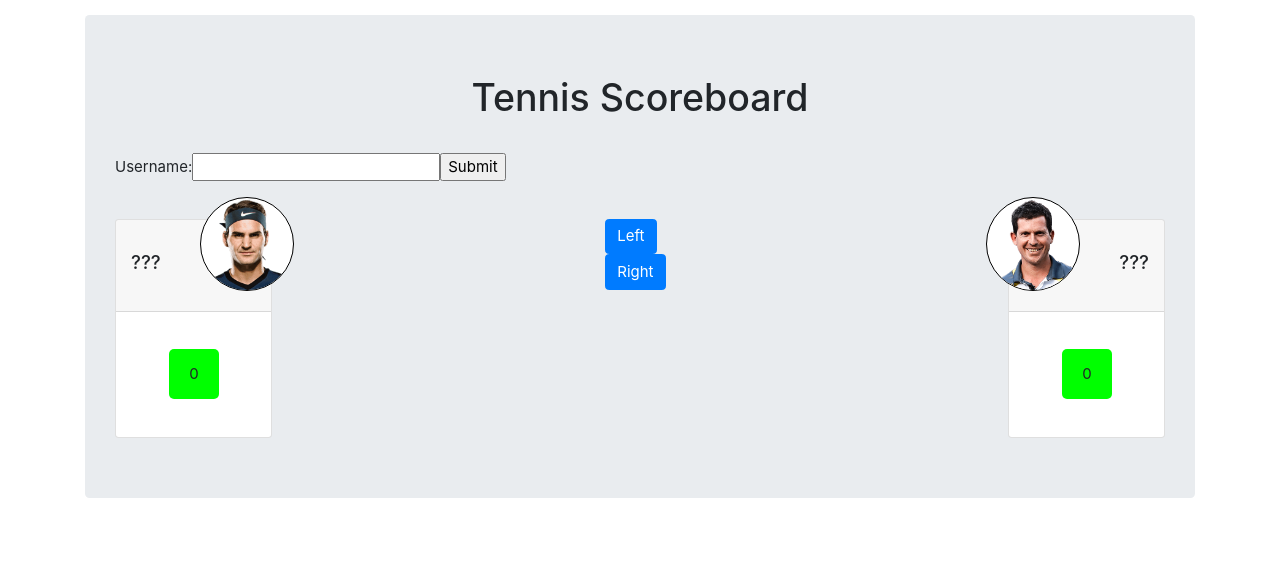
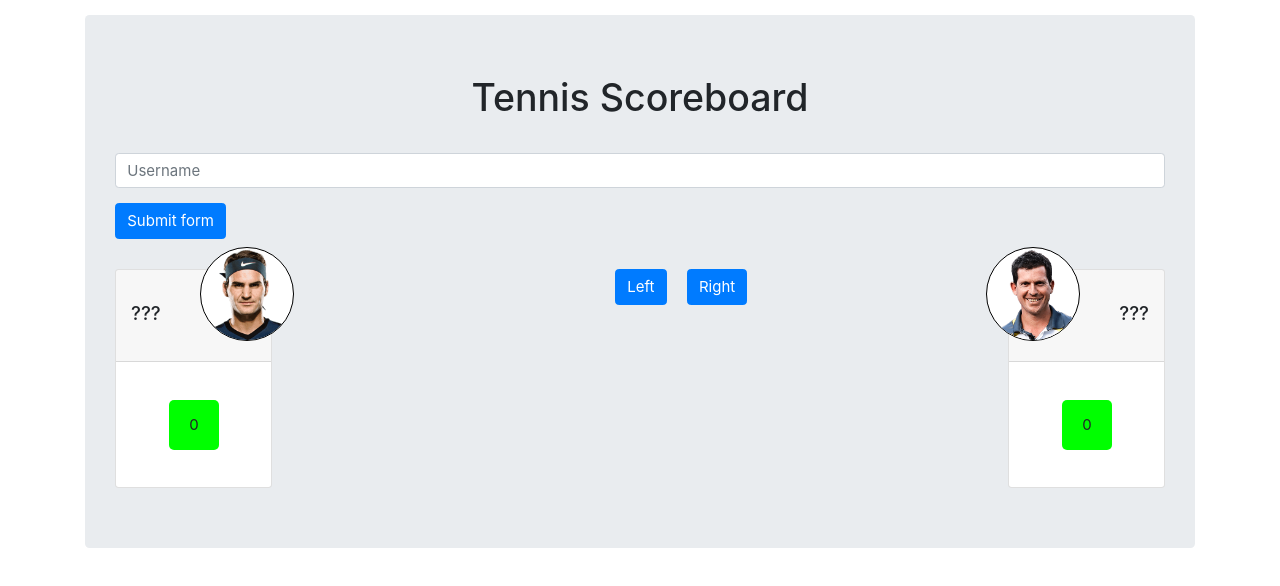
Before and after one commit to krzykus/Tennis-Scoreboard, a React (Create React App) app: page / in a window 1280 px wide. Shown: the top 586 px of the page. Built offline with nearby package versions, Linux system fonts and the light colour scheme; no server answers.

Commit message:
Use Bootstrap for username form, style left/right buttons, fix game start message

```diff
--- a/src/App.css
+++ b/src/App.css
@@ -8,3 +8,13 @@
 html {
   font-size: calc(7px + 1vmin);
 }
+
+.score-button {
+  margin:auto;
+  width:70px;
+  display: flex;
+  flex-direction: row;
+}
+.score-button > button {
+  margin: 0 10px;
+}
--- a/src/App.js
+++ b/src/App.js
@@ -30,7 +30,7 @@ class App extends Component {
       playerTwo: {currentScore: 0, newScore:0, name: "???", img:"/img/tim.png"}
     };
   }
-  componentDidMount = () => {
+  componentDidMount = () => {//TODO: This should be refactored
     this.socket.on("abandoned", data => {
       //TODO show button to join new game
       this.setMessage(data.opponent+" left game");
@@ -73,7 +73,8 @@ class App extends Component {
       console.log(data);
     })
     this.socket.on("game started", data => {
-      this.setState({msg: "Game started! Playing against: "+data.opponent, playerID:data.playerID})
+      this.setMessage("Game started! Playing against: "+data.opponent);
+      this.setState({playerID:data.playerID})
       let opponent = {...this.state.playerTwo};
       opponent.name = data.opponent;
       this.setState({playerTwo:opponent});
--- a/src/components/Message.js
+++ b/src/components/Message.js
@@ -5,13 +5,13 @@ import Button from 'react-bootstrap/Button';
 const Message = (props) => {
     return (
     <>
-        <Alert show={props.show} variant="success">
+        <Alert show={props.show} variant="success" transition={null}>
         <div>
             {props.children}
         </div>
         <div className="d-flex justify-content-end">
           <Button onClick={() => props.handler()} variant="outline-success">
-            Close me ya'll!
+            Close!
           </Button>
         </div>
       </Alert>
--- a/src/components/Player.scss
+++ b/src/components/Player.scss
@@ -1,10 +1,5 @@
 $avatarDim: calc(2rem + 8vmin);
 $scoreDim: 50px;
-
-.score-button {
-  margin:auto;
-  width:70px;
-}
 
 .card.left > .card-header
 {
--- a/src/components/UsernameForm.js
+++ b/src/components/UsernameForm.js
@@ -1,31 +1,32 @@
 import React, {Component} from 'react';
+import Form from 'react-bootstrap/Form';
+import Button from 'react-bootstrap/Button';
 
 class UsernameForm extends Component {
     constructor(props) {
       super(props);
-      this.state = {value: ''};
       this.usernameHandler = props.handler;
-      this.handleChange = this.handleChange.bind(this);
       this.handleSubmit = this.handleSubmit.bind(this);
     }
 
-    handleChange(event) {
-      this.setState({value: event.target.value});
-    }
-
     handleSubmit(event) {
-      this.usernameHandler(escape(this.state.value));
+      this.usernameHandler(escape(event.target.username.value));
       event.preventDefault();
     }
     render() {
       return (
-        <form onSubmit={this.handleSubmit}>
-          <label>
-            Username:
-            <input type="text" value={this.state.value} onChange={this.handleChange} />
-          </label>
-          <input type="submit" value="Submit" />
-        </form>
+        <Form onSubmit={this.handleSubmit}>
+            <Form.Group md="4" controlId="username">
+                <Form.Control
+                    required
+                    type="text"
+                    placeholder="Username"
+                />
+            </Form.Group>
+            <Button type="submit">Submit form</Button>
+
+        </Form>
+
       );
     }
 }
```
